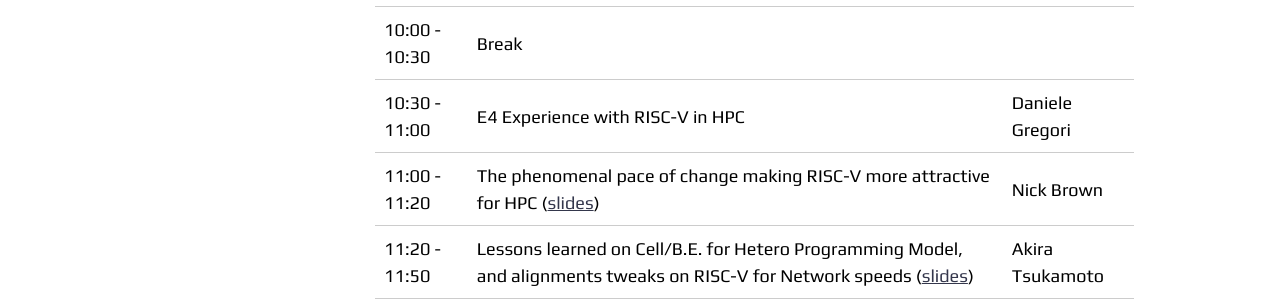
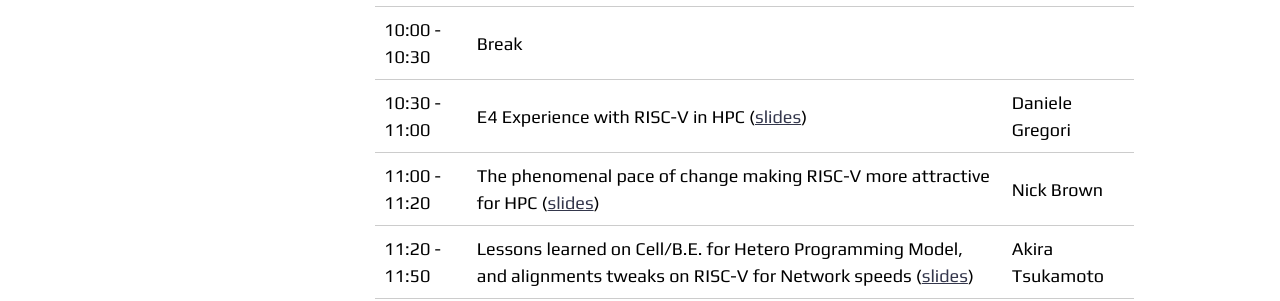
Before and after one commit to RISCVtestbed/riscvtestbed.github.io, a Jekyll site: the page built from _community/hpcasia24-workshop.md, in a window 1280 px wide. Shown: the part 1072-1373 px from the top of the page. Built offline with Jekyll 4.4.1, drawn with Linux system fonts in a browser that asks for light colours; nearby versions of some CDN libraries.

Commit message:
Update hpcasia24-workshop.md

```diff
--- a/_community/hpcasia24-workshop.md
+++ b/_community/hpcasia24-workshop.md
@@ -21,7 +21,7 @@ The goal of this workshop is to continue building the community of RISC-V in HPC
 | 09:10 - 09:50 | **Keynote:**  Rev: Scalable HPC Workload Simulation using RISC-V in SST ([slides](https://github.com/RISCVtestbed/riscvtestbed.github.io/blob/main/assets/files/hpcasia24/HPCAsiaRVWorkshop_Leidel.pdf)) | John Leidel |
 | 09:50 - 10:00 | SG2042 Empowering RISC-V in High-Performance Computing ([slides](https://github.com/RISCVtestbed/riscvtestbed.github.io/blob/main/assets/files/hpcasia24/hpc_asia_wang.pdf)) | Wang Zihan |
 | 10:00 - 10:30 | Break |  |
-| 10:30 - 11:00 | E4 Experience with RISC-V in HPC | Daniele Gregori |
+| 10:30 - 11:00 | E4 Experience with RISC-V in HPC ([slides](https://github.com/RISCVtestbed/riscvtestbed.github.io/blob/main/assets/files/hpcasia24/E4_HPCASIA_2024-V.0.2.pdf)) | Daniele Gregori |
 | 11:00 - 11:20 | The phenomenal pace of change making RISC-V more attractive for HPC ([slides](https://github.com/RISCVtestbed/riscvtestbed.github.io/blob/main/assets/files/hpcasia24/risc-v-hpc-asia_Brown.pdf)) | Nick Brown |
 | 11:20 - 11:50 | Lessons learned on Cell/B.E. for Hetero Programming Model, and alignments tweaks on RISC-V for Network speeds ([slides](https://github.com/RISCVtestbed/riscvtestbed.github.io/blob/main/assets/files/hpcasia24/RISC-V_Workshop-HPC-AkiraTsukamoto-2024-01-25-1.pdf)) | Akira Tsukamoto  |
 | 11:50 - 12:25 | **Panel:** Will 2024 be the year for RISC-V in HPC? | |
```
